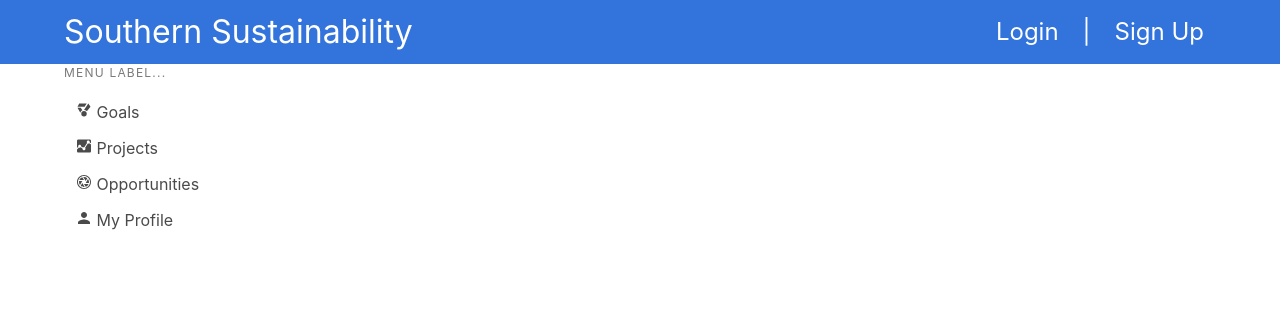
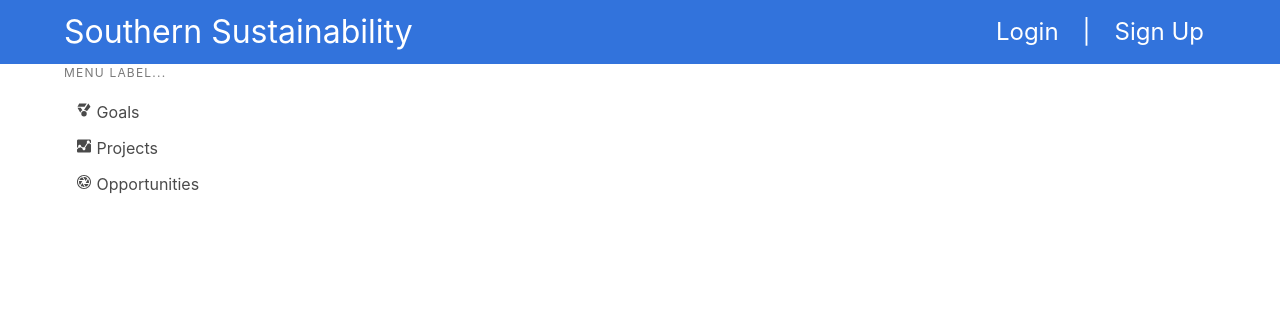
Before and after one commit to AJLabozzo/CSC499-test, a Flask app: page /base in a window 1280 px wide. Shown: the top 324 px of the page. Run offline with Flask 2, Linux system fonts and the light colour scheme; some libraries are stand-ins or nearby versions.

Commit message:
resolved small code  error from merge

```diff
--- a/app/templates/base.html
+++ b/app/templates/base.html
@@ -54,15 +54,14 @@
                     </p>
                     <ul class="menu-list">
                         <!--<li><a class="is-active">Dashboard</a></li> -->
-                        {% if current_user.is_authenticated%}
-						<li><a href="{{ url_for('profile', username=current_user.username) }}">My Profile</a></li>
-                        {% endif %}
                         <li ><a href="../goals"><span class="icon is-small is-left">
 							<ion-icon name="medal"></ion-icon>
 						  </span> Goals</a></li>
 						<li><a href="../projects"><span class="icon is-small is-left"><ion-icon name="analytics"></ion-icon></span> Projects</a></li>
 						<li><a href="../events"><span class="icon is-small is-left"><ion-icon name="aperture"></ion-icon></span> Opportunities</a></li>
+                        {% if current_user.is_authenticated%}
 						<li><a href="{{ url_for('profile', username=current_user.username) }}"><span class="icon is-small is-left"><ion-icon name="person"></ion-icon></span> My Profile</a></li>
+                        {% endif %}
                     </ul>
                 </aside>
 				</div>
```
